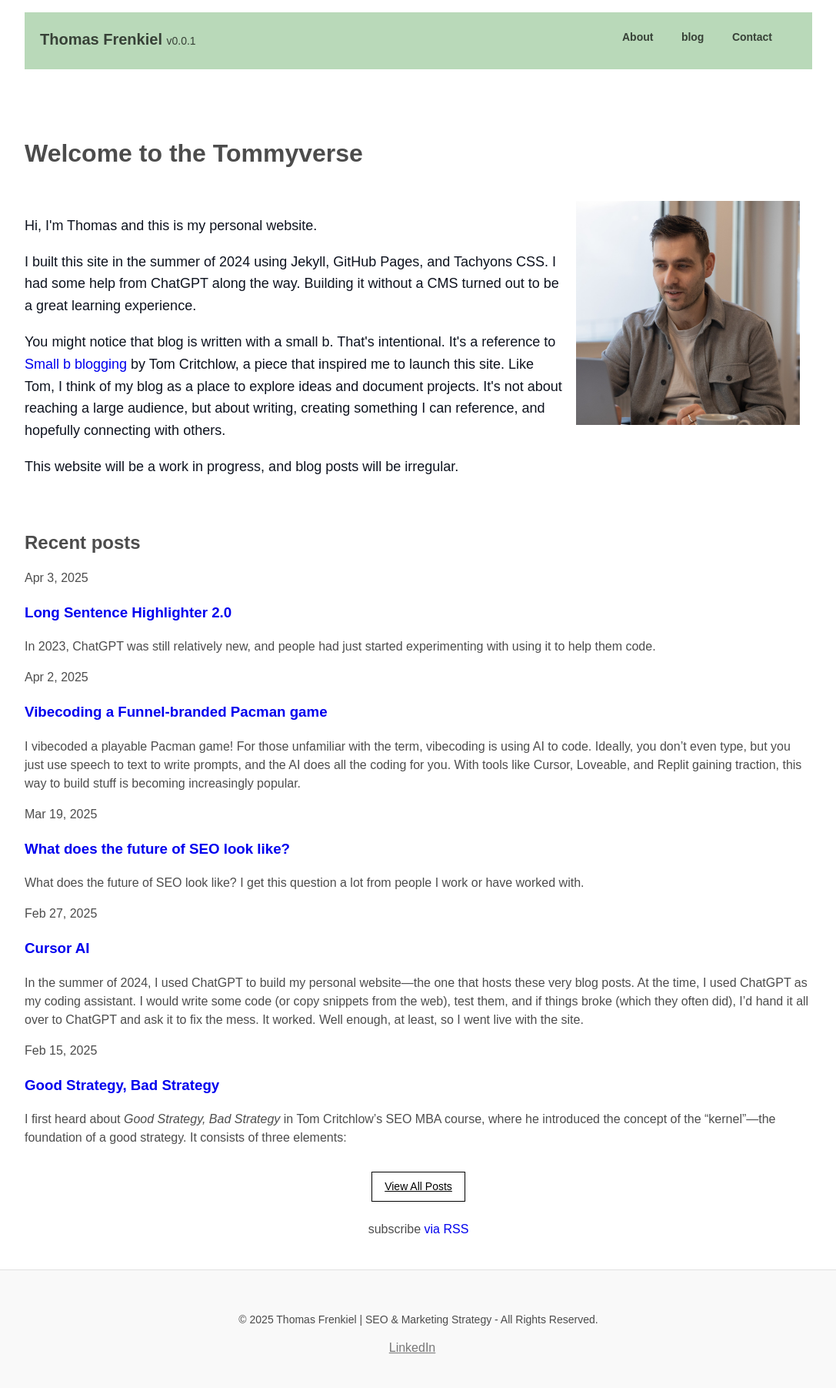
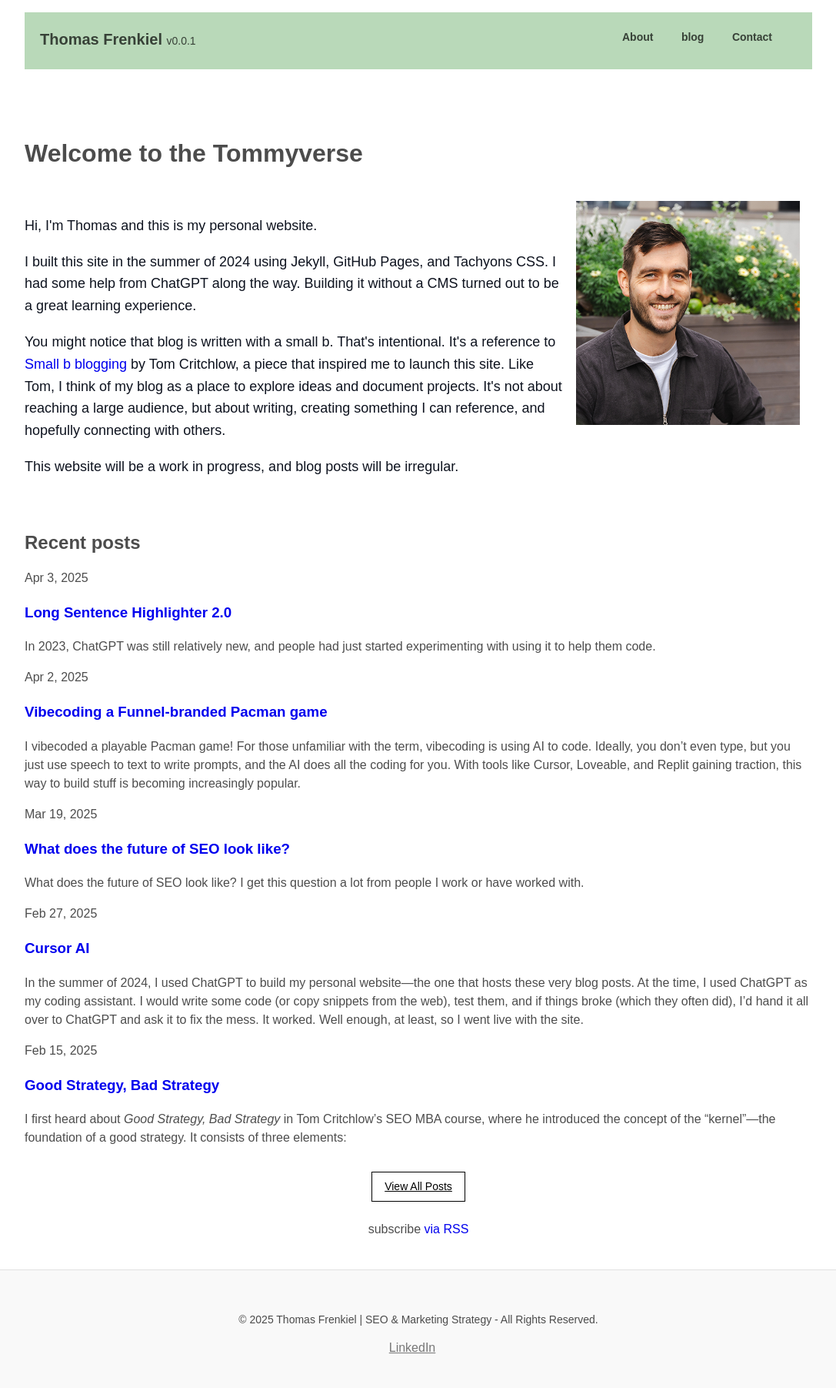
Before and after one commit to tfrenkiel040/website, a Jekyll site: the page built from index.markdown, in a window 1280 px wide. Shown: the whole page at 77% size, without its empty margins (96-1183 px from the left). Built offline with Jekyll 4.4.1, drawn with Linux system fonts in a browser that asks for light colours.

Commit message:
Changed homepage photo

```diff
--- a/index.markdown
+++ b/index.markdown
@@ -15,7 +15,7 @@ list_title: Recent posts  # Custom title for the blog posts section
 <p>This website will be a work in progress, and blog posts will be irregular.</p>
     </div>
     <div class="fl w-30 pa2">
-        <img src="{{ '/assets/images/thomas_frenkiel.jpg' | relative_url }}" alt="Thomas Frenkiel" class="w-100 db center">
+        <img src="{{ '/assets/images/2024pf.jpg' | relative_url }}" alt="Thomas Frenkiel" class="w-100 db center">
     </div>
 </div>
 
```
